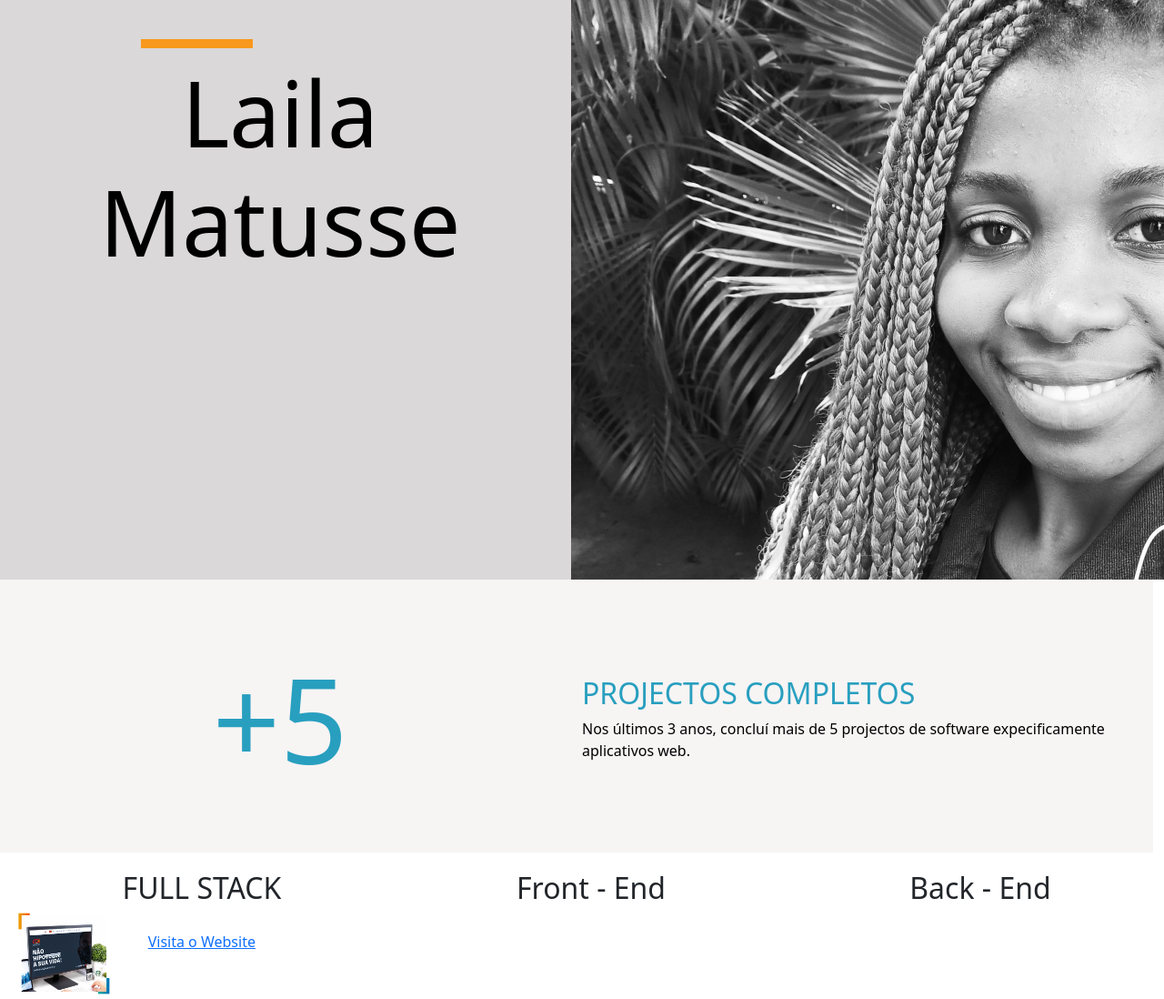
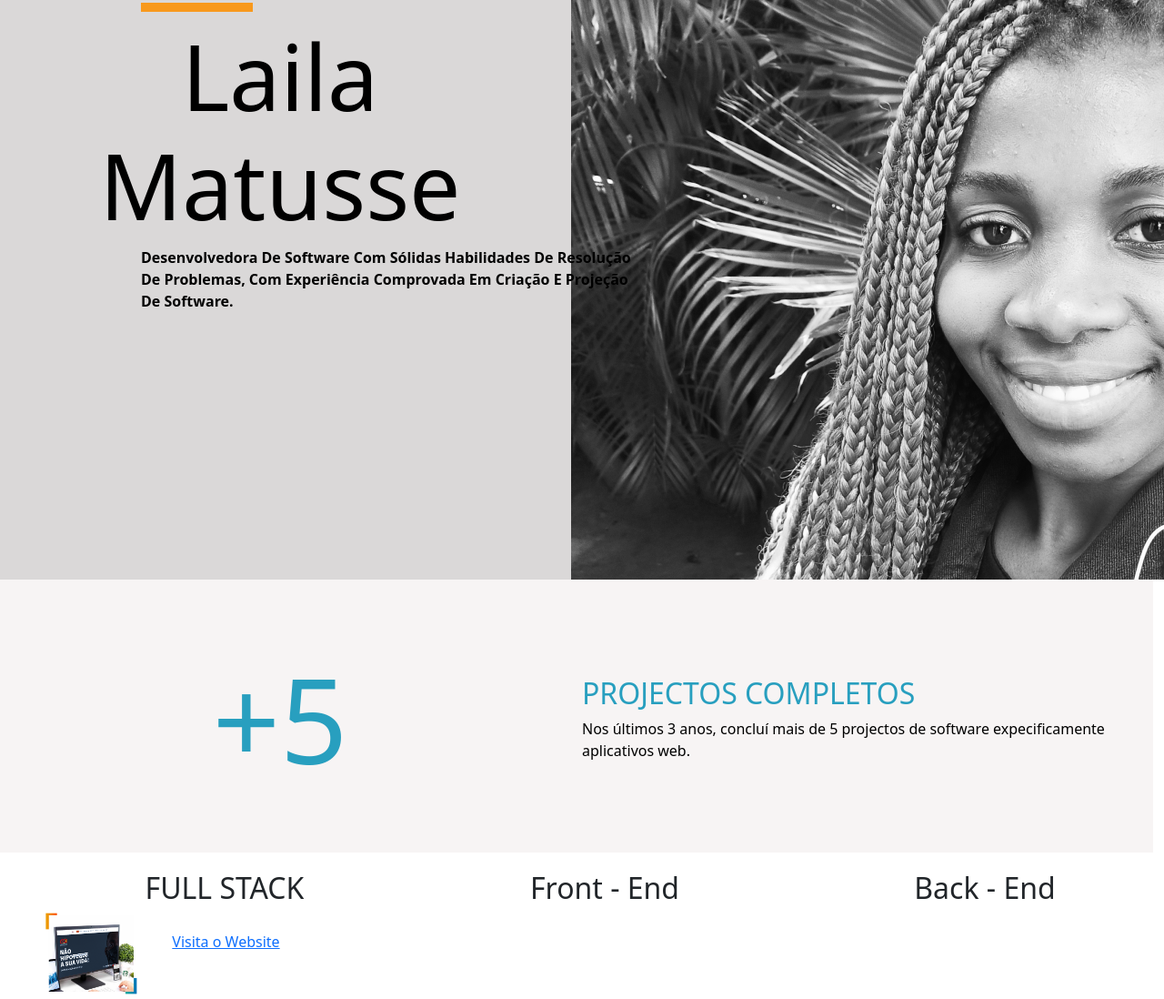
Before and after one commit to lmatusse/ldevz-v1, a website: page view/myProjects.html in a window 1280 px wide. Shown: the part 63-1161 px from the top of the page at 91% size. Drawn offline with nearby package versions, Linux system fonts and the light colour scheme.

Commit message:
my-portifolio

```diff
--- a/public/css/myProjects.css
+++ b/public/css/myProjects.css
@@ -106,7 +106,7 @@
 
                     .details {
                         padding-top: 20px;
-                        padding-left: 20px;
+                        padding-left: 50px;
                     }
 
                     .full-s {
@@ -116,3 +116,9 @@
                     .details h2 {
                         text-align: center;
                     }
+
+                    .content {
+                        width: 550px;
+                        position: relative;
+                        left: 155px;
+                    }
--- a/view/myProjects.html
+++ b/view/myProjects.html
@@ -20,7 +20,7 @@
                 <div class="hr1"></div>
                 <h3>Laila Matusse</h3>
 
-                <p class="content"></p>
+                <p class="content">Desenvolvedora de software com sólidas habilidades de resolução de problemas, com experiência comprovada em criação e projeção de software.</p>
             </div>
         </div>
         <div class="col-md-6 me">
```
